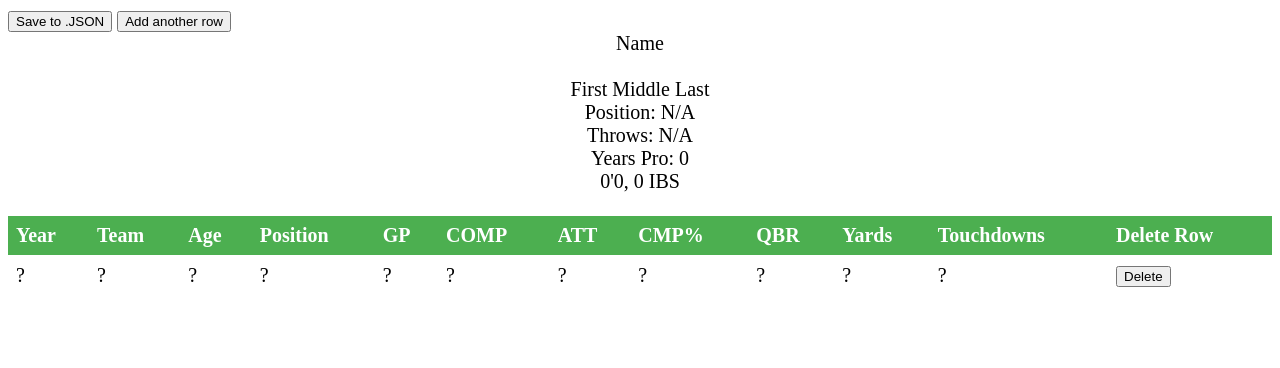
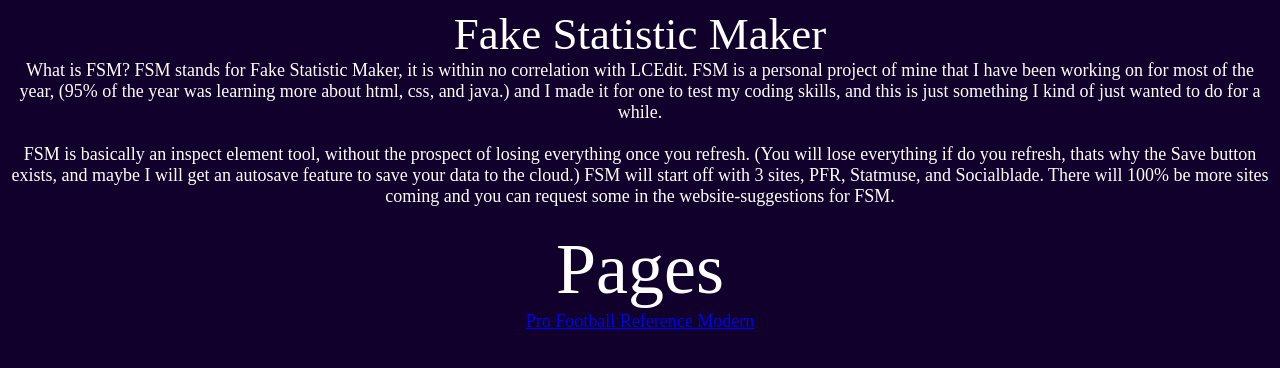
Before and after one commit to SyncCodes/fakestatmaker, a plain HTML site: page index.html in a window 1280 px wide. Drawn offline with Linux system fonts and the light colour scheme.

Commit message:
Add files via upload

```diff
--- /dev/null
+++ b/PFR.css
@@ -0,0 +1,54 @@
+body{
+    font-family: "Bahnschrift";
+    background-color: light gray;
+}
+
+@media screen and (min-width: 600px) and (min-height: 400px) {
+    body{
+        font-size: 20px;
+    }
+}
+
+.name{
+    text-align: center;
+}
+
+.firstmiddlelast{
+    text-align: center;
+}
+
+.Position{
+    text-align: center;
+}
+
+.Throws{
+    text-align: center;
+}
+
+.YearsPro{
+    text-align: center;
+}
+
+.heightweight{
+    text-align: center;
+}
+
+table {
+    border-collapse: collapse;
+    width: 100%;
+    position: relative;
+  }
+
+  th, td {
+    text-align: left;
+    padding: 8px;
+  }
+
+  tr:nth-child(even) {
+    background-color: #f2f2f2;
+  }
+
+  th {
+    background-color: #4CAF50;
+    color: white;
+  }
--- a/index.html
+++ b/index.html
@@ -4,110 +4,20 @@
     <meta charset="utf-8">
     <meta name="viewport" content="width=device-width">
     <title>fake statistic maker</title>
-    <link href="style.css" rel="stylesheet" type="text/css" />
+    <link href="main.css" rel="stylesheet" type="text/css" />
   </head>
   <body>
-    <button onclick="saveFile()">Save to .JSON</button>
-    <button onclick="addRow()">Add another row</button>
-    <div class="name" id="name" contenteditable="true">
-        Name
+    <div class="fsmheader">Fake Statistic Maker</div>
+    <div class="whatisfsm">What is FSM? FSM stands for Fake Statistic Maker, it is within no correlation with LCEdit. FSM is a personal project of mine that I have been working on for most of the year, (95% of the year was learning more about html, css, and java.) and I made it for one to test my coding skills, and this is just something I kind of just wanted to do for a while.</div>
+    <br>
+    <div class="whatcanyoudo">
+        FSM is basically an inspect element tool, without the prospect of losing everything once you refresh. (You will lose everything if do you refresh, thats why the Save button exists, and maybe I will get an autosave feature to save your data to the cloud.) FSM will start off with 3 sites, PFR, Statmuse, and Socialblade. There will 100% be more sites coming and you can request some in the website-suggestions for FSM.
     </div>
     <br>
-    <div class="firstmiddlelast" id="firstmiddlelast" contenteditable="true">
-        First Middle Last
+    <div class="pages">
+        Pages
     </div>
-    <div class="Position" contenteditable="true">
-        Position: N/A
+    <div class="linktopfrmodern">
+        <a href="/PFR.html" target="_blank">Pro Football Reference Modern</a>
     </div>
-    <div class="Throws" contenteditable="true">
-        Throws: N/A
-    </div>
-    <div class="YearsPro" contenteditable="true">
-        Years Pro: 0
-    </div>
-    <div class="heightweight" contenteditable="true">
-        0'0, 0 IBS
-    </div>
-    <br>
-    <table id="StatTable">
-        <thead>
-          <tr contenteditable="true">
-            <th>Year</th>
-            <th>Team</th>
-            <th>Age</th>
-            <th>Position</th>
-            <th>GP</th>
-            <th>COMP</th>
-            <th>ATT</th>
-            <th>CMP%</th>
-            <th>QBR</th>
-            <th>Yards</th>
-            <th>Touchdowns</th>
-            <th>Delete Row</th>
-          </tr>
-        </thead>
-        <tbody>
-          <tr contenteditable="true">
-            <td>?</td>
-            <td>?</td>
-            <td>?</td>
-            <td>?</td>
-            <td>?</td>
-            <td>?</td>
-            <td>?</td>
-            <td>?</td>
-            <td>?</td>
-            <td>?</td>
-            <td>?</td>
-            <td><button onclick="deleteRow(this)">Delete</button></td>
-          </tr>
-        </tbody>
-      </table>
-
-      <script src="FileSaver.js"></script>
-      <script src="https://cdnjs.cloudflare.com/ajax/libs/FileSaver.js/2.0.2/FileSaver.min.js"></script>
-      <script>
-        function addRow() {
-          var table = document.getElementById("StatTable");
-
-          var tbody = table.getElementsByTagName("tbody")[0];
-
-          var row = tbody.insertRow(-1);
-
-          var cell1 = row.insertCell(-1);
-          var cell2 = row.insertCell(-1);
-          var cell3 = row.insertCell(-1);
-          var cell4 = row.insertCell(-1);
-          var cell5 = row.insertCell(-1);
-          var cell6 = row.insertCell(-1);
-          var cell7 = row.insertCell(-1);
-          var cell8 = row.insertCell(-1);
-          var cell9 = row.insertCell(-1);
-          var cell10 = row.insertCell(-1);
-          var cell11 = row.insertCell(-1);
-          var cell12 = row.insertCell(-1);
-
-          cell1.innerHTML = "?";
-          cell2.innerHTML = "?";
-          cell3.innerHTML = "?";
-          cell4.innerHTML = "?";
-          cell5.innerHTML = "?";
-          cell6.innerHTML = "?";
-          cell7.innerHTML = "?";
-          cell8.innerHTML = "?";
-          cell9.innerHTML = "?";
-          cell10.innerHTML = "?";
-          cell11.innerHTML = "?";
-          cell12.innerHTML = '<button onclick="deleteRow(this)">Delete</button>';
-        }
-      </script>
-      <script>
-        function deleteRow(button) {
-          var row = button.parentNode.parentNode;
-
-          var tbody = row.parentNode;
-
-          tbody.removeChild(row);
-        }
-      </script>
   </body>
--- /dev/null
+++ b/main.css
@@ -0,0 +1,37 @@
+@media screen and (min-width: 600px) {
+    body {
+      font-size: 18px;
+    }
+  }
+
+body{
+    font-family: Bahnschrift;
+    background-color: rgb(17 0 43);
+}
+
+.fsmheader{
+    text-align: center;
+    font-size: 250%;
+    color: white
+}
+
+.whatisfsm{
+    color: white;
+    text-align: center;
+}
+
+.whatcanyoudo{
+    color: white;
+    text-align: center;
+}
+
+.pages{
+    color: white;
+    text-align: center;
+    font-size: 400%;
+}
+
+.linktopfrmodern{
+    text-align: center;
+    color: white
+}
```
Also changed, not shown: PFR.html (added, +113 -0 lines).
